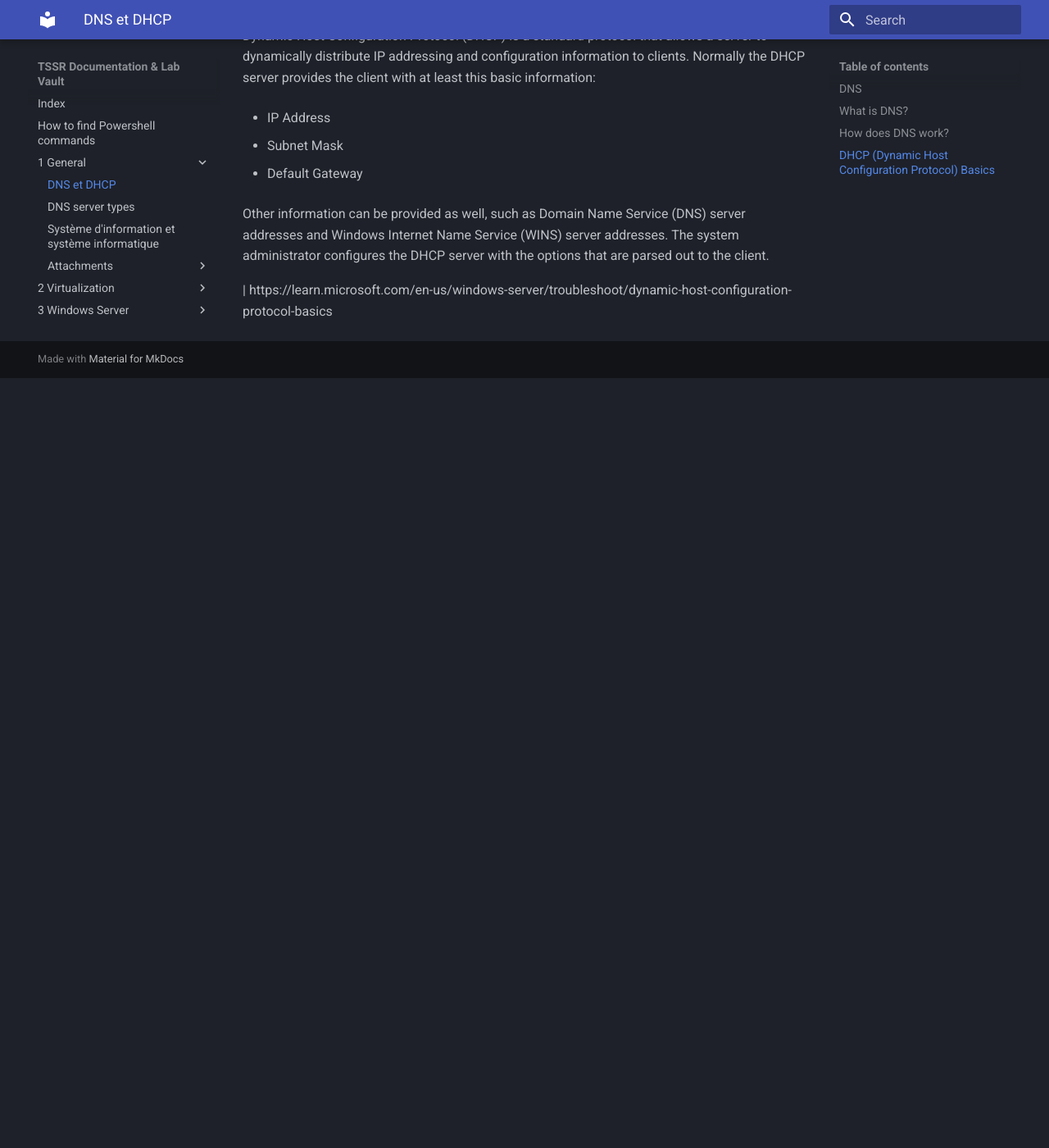
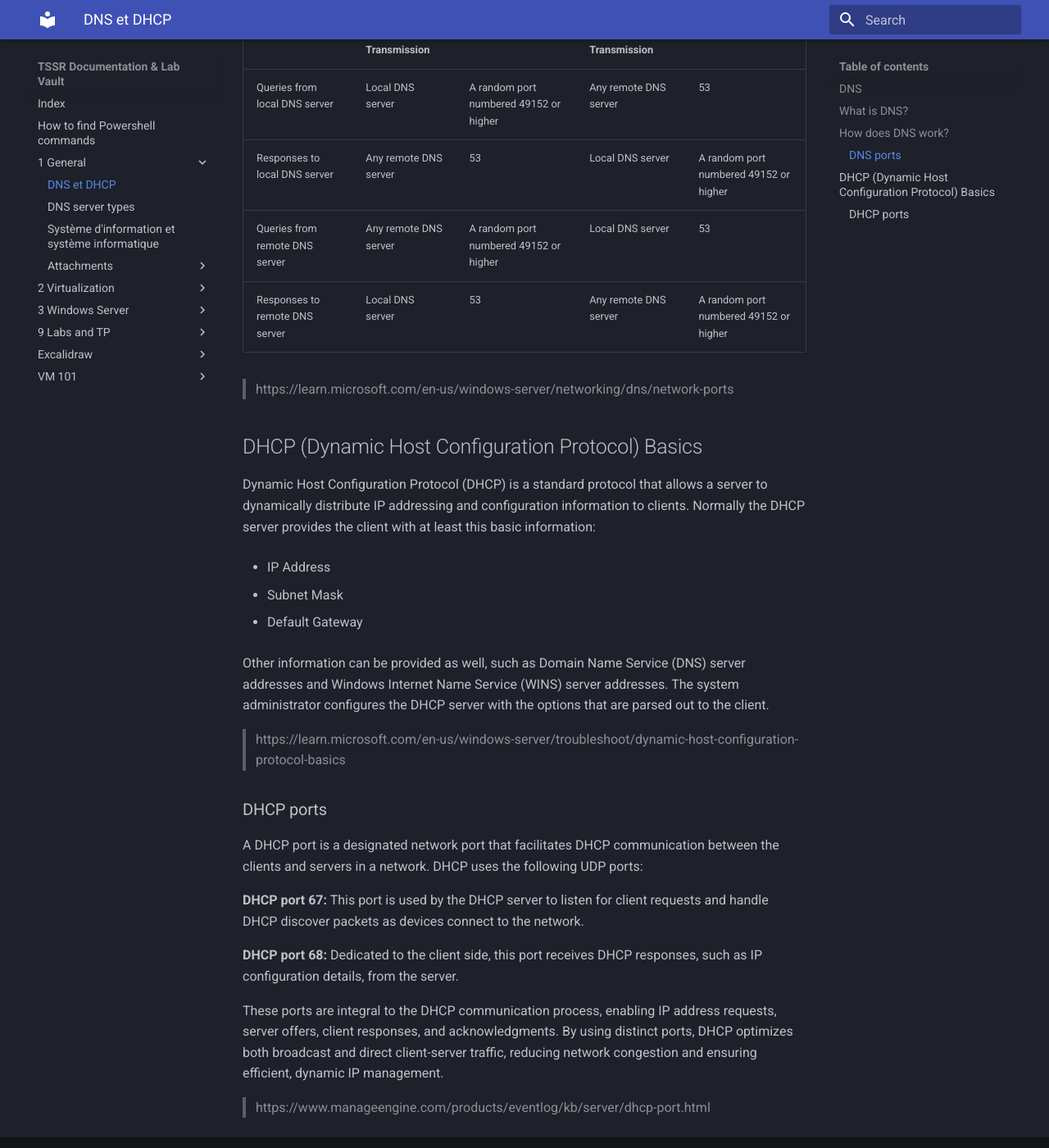
Before and after one commit to Natalshadow/TSSR_Doc, an MkDocs documentation site: the page built from docs/1-General/DNS et DHCP.md, in a window 1280 px wide and 1400 px high, scrolled down 1132 px. Shown: the whole window at 82% size. Built offline with MkDocs 1.6.1 and Material for MkDocs 9.7.7, drawn with Linux system fonts in a browser that asks for light colours; before the commit the page ends 1593 px from its top, so only the background shows below that; some of the changed text lies outside the part shown.

Commit message:
vault backup: 2026-10-06 08:04:44

```diff
--- a/docs/1-General/DNS et DHCP.md
+++ b/docs/1-General/DNS et DHCP.md
@@ -17,7 +17,19 @@
 
 In order to understand the process behind the DNS resolution, it’s important to learn about the different hardware components a DNS query must pass between. For the web browser, the DNS lookup occurs "behind the scenes" and requires no interaction from the user’s computer apart from the initial request.
 
-| https://www.cloudflare.com/learning/dns/what-is-dns/
+> https://www.cloudflare.com/learning/dns/what-is-dns/
+
+
+### DNS ports
+
+|Traffic Type|Source of Transmission|Source Port|Destination of Transmission|Destination Port|
+|---|---|---|---|---|
+|Queries from local DNS server|Local DNS server|A random port numbered 49152 or higher|Any remote DNS server|53|
+|Responses to local DNS server|Any remote DNS server|53|Local DNS server|A random port numbered 49152 or higher|
+|Queries from remote DNS server|Any remote DNS server|A random port numbered 49152 or higher|Local DNS server|53|
+|Responses to remote DNS server|Local DNS server|53|Any remote DNS server|A random port numbered 49152 or higher|
+
+>https://learn.microsoft.com/en-us/windows-server/networking/dns/network-ports
 ## DHCP (Dynamic Host Configuration Protocol) Basics
 
 Dynamic Host Configuration Protocol (DHCP) is a standard protocol that allows a server to dynamically distribute IP addressing and configuration information to clients. Normally the DHCP server provides the client with at least this basic information:
@@ -31,4 +43,15 @@
 
 Other information can be provided as well, such as Domain Name Service (DNS) server addresses and Windows Internet Name Service (WINS) server addresses. The system administrator configures the DHCP server with the options that are parsed out to the client.
 
-| https://learn.microsoft.com/en-us/windows-server/troubleshoot/dynamic-host-configuration-protocol-basics
+> https://learn.microsoft.com/en-us/windows-server/troubleshoot/dynamic-host-configuration-protocol-basics
+
+### DHCP ports
+A DHCP port is a designated network port that facilitates DHCP communication between the clients and servers in a network. DHCP uses the following UDP ports:
+
+**DHCP port 67:** This port is used by the DHCP server to listen for client requests and handle DHCP discover packets as devices connect to the network.
+
+**DHCP port 68:** Dedicated to the client side, this port receives DHCP responses, such as IP configuration details, from the server.
+
+These ports are integral to the DHCP communication process, enabling IP address requests, server offers, client responses, and acknowledgments. By using distinct ports, DHCP optimizes both broadcast and direct client-server traffic, reducing network congestion and ensuring efficient, dynamic IP management.
+
+>https://www.manageengine.com/products/eventlog/kb/server/dhcp-port.html
```
Also changed, not shown: docs/.obsidian/workspace.json.
